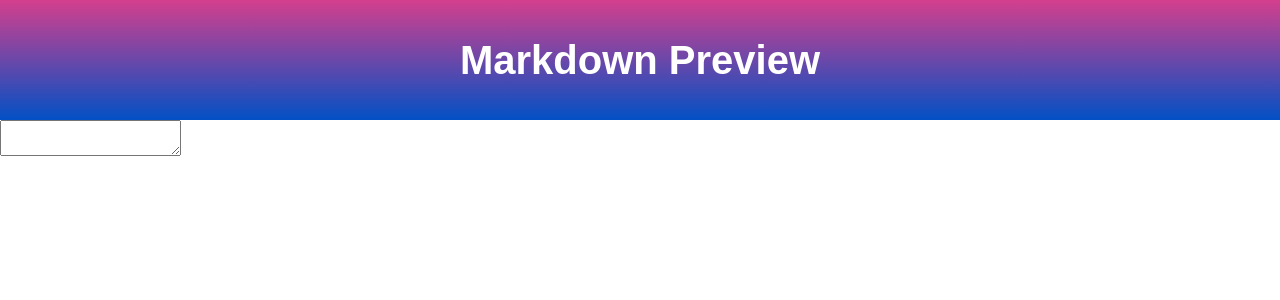
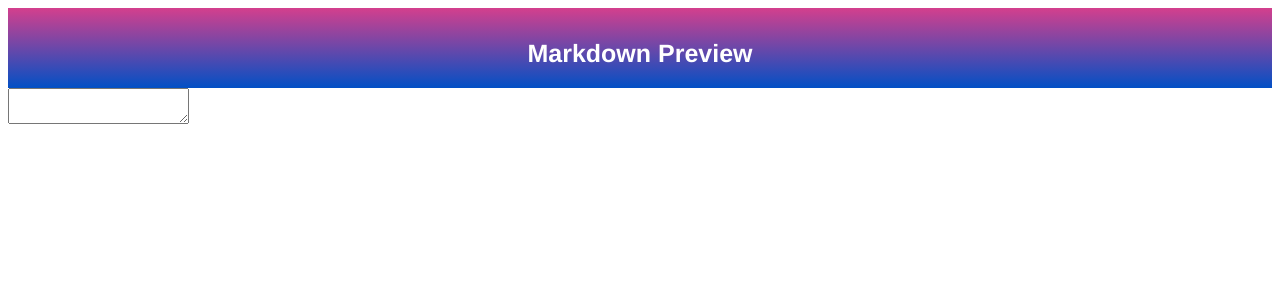
Before and after one commit to loconluis/markdown-preview, a React (Create React App) app: page / in a window 1280 px wide. Shown: the top 300 px of the page. Built offline with nearby package versions, Linux system fonts and the light colour scheme.

Commit message:
Adding some base styles

```diff
--- a/src/index.css
+++ b/src/index.css
@@ -1,6 +1,26 @@
-body {
-  margin: 0;
-  padding: 0;
-  font-family: sans-serif;
+
+
+* {
   box-sizing: border-box;
 }
+html {
+  font-size: 62.5%;
+}
+
+body {
+  color: black;
+  font-family: Helvetica, Arial, sans-serif;
+  line-height: 1.6;
+}
+
+button {
+  cursor: pointer;
+}
+
+button:disabled{
+  cursor: default;
+}
+
+.is-active {
+  font-weight: bold;
+}
--- /dev/null
+++ b/src/styles/base/_settings.scss
@@ -0,0 +1,24 @@
+// here goes the variables
+
+// Colors
+$dark-grey: #333;
+$grey: #666;
+$blue: #1c88cb;
+$dark-blue: #364051;
+$off-white: #f7f7f7;
+
+// Fonts
+
+$font-size-large: 1.8rem;
+$font-size-small: 1.4rem;
+
+// Spacing
+
+$s-size: 1.2rem;
+$m-size: 1.6rem;
+$l-size: 3.2rem;
+$xl-size: 4.8rem;
+
+// display sizes
+
+$desktop-breakpoint: 45rem;
--- /dev/null
+++ b/src/styles/components/_container.scss
@@ -0,0 +1,5 @@
+.container {
+  margin: 0 auto;
+  padding: 0 $m-size;
+  max-width: 80rem;
+}
--- /dev/null
+++ b/src/styles/components/_header.scss
@@ -0,0 +1,17 @@
+.header {
+
+}
+
+.header__title {
+  color: black;
+  text-decoration: none;
+  h1 {
+    margin: 0;
+  }
+}
+
+.header__content {
+  align-items: flex-start;
+  display: flex;
+  padding: $s-size 0;
+}
```
